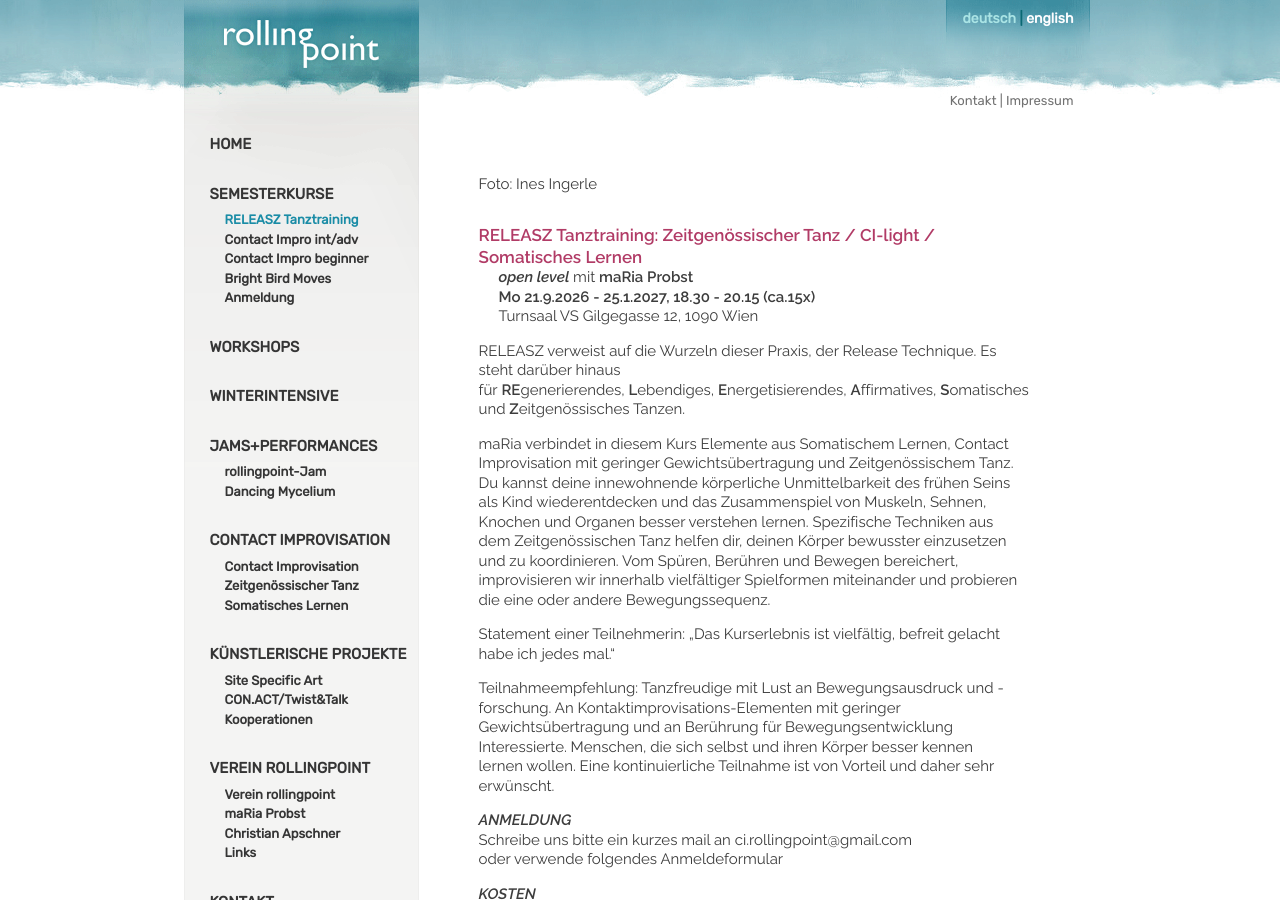
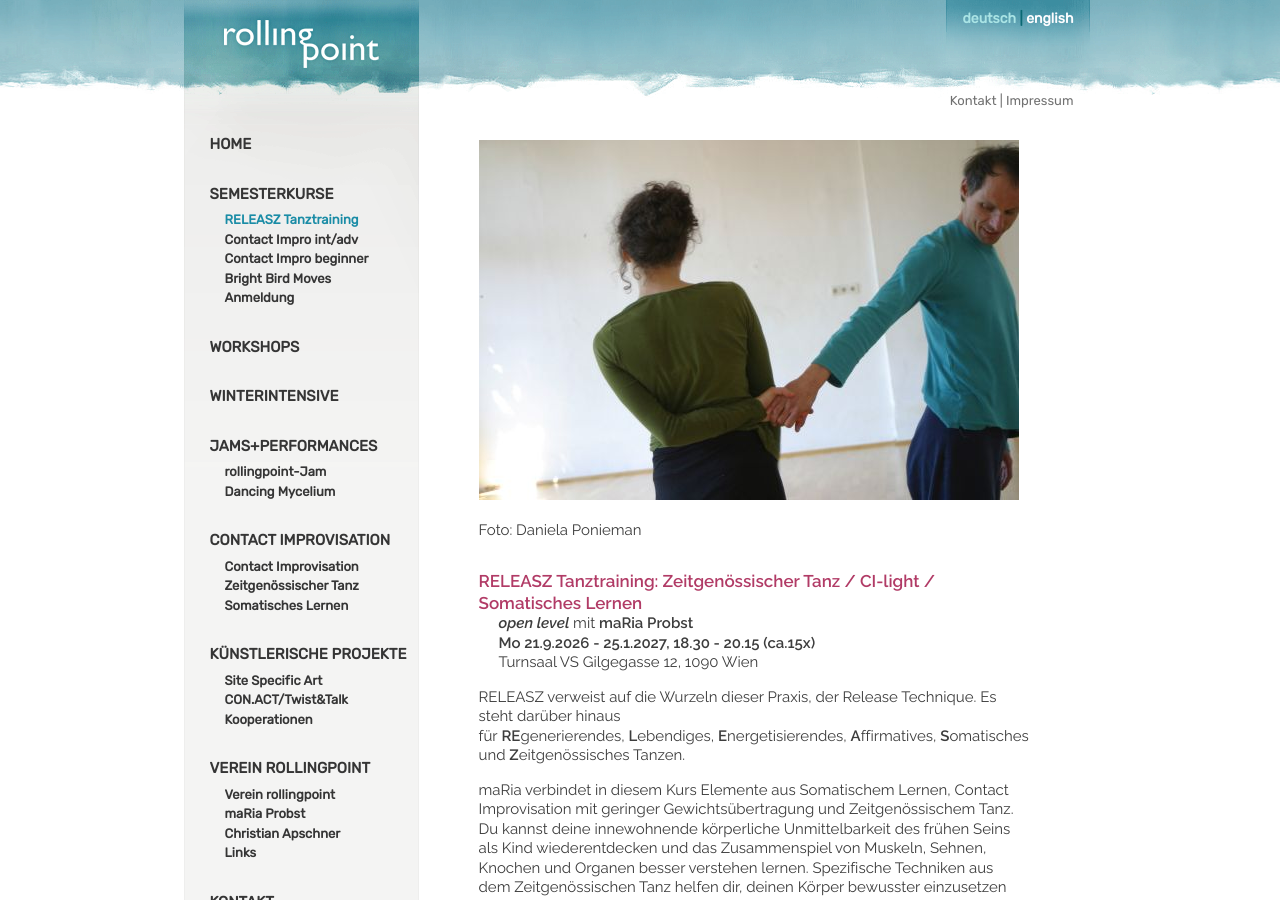
Before and after one commit to manulari/rollingpointat, a Jekyll site: the page built from _pages_de/releasze.md, in a window 1280 px wide and 900 px high. Built offline with Jekyll 4.4.1, drawn with Linux system fonts in a browser that asks for light colours; comment, search, counter and statistics services are not loaded.

Commit message:
Update page (de) “releasze”

```diff
--- a/_pages_de/releasze.md
+++ b/_pages_de/releasze.md
@@ -3,9 +3,9 @@ permalink: /releasze
 title: RELEASZ Tanztraining
 language: de
 ---
-![]()
+![](/assets/uploads/img_1709-photo-by-daniela-ponieman_klein.jpg)
 
-Foto: Ines Ingerle
+Foto: Daniela Ponieman
 
 #### RELEASZ Tanztraining: Zeitgenössischer Tanz / CI-light / Somatisches Lernen
 
```
Also changed, not shown: assets/uploads/img_1709-photo-by-daniela-ponieman_klein.jpg (added).
